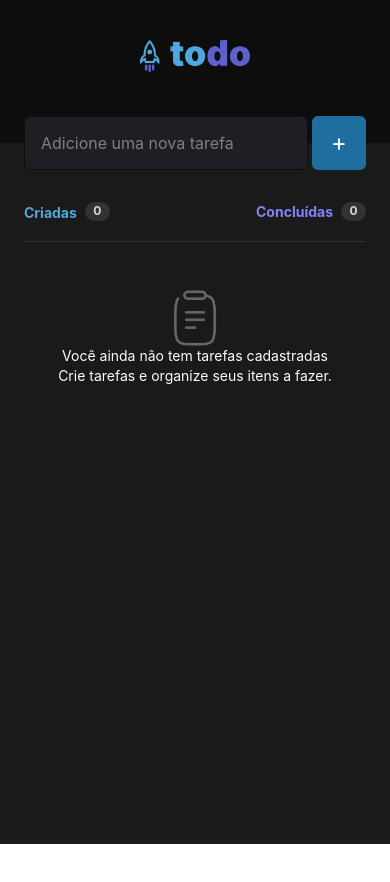
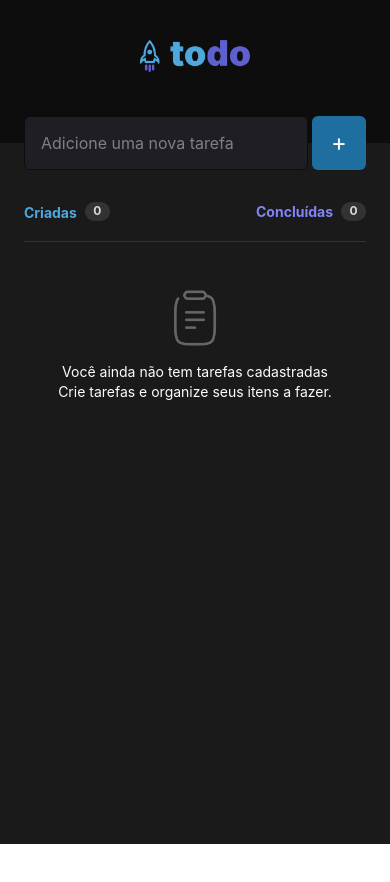
Before and after one commit to lucaspedronet/TudoList, a React Native app: screen / in a window 390 px wide. Shown: the top 882 px of the page. Built offline with nearby package versions, Linux system fonts and the light colour scheme.

Commit message:
16-05-2023/19:25

```diff
--- a/App.tsx
+++ b/App.tsx
@@ -151,7 +151,7 @@ const styled = StyleSheet.create({
     flex: 1, alignSelf: 'stretch', borderTopWidth: 1, borderColor: '#333333', gap: 16
   },
   title3: {
-    flex: 1, color: '#FDFCFE', fontSize: 14, lineHeight: 19.6, textAlign: 'center', fontWeight: '400', top: 48
+    flex: 1, color: '#FDFCFE', fontSize: 14, lineHeight: 19.6, textAlign: 'center', fontWeight: '400', top: 64
   },
   subtitle: {
     color: '#6B6B6B', fontSize: 16, lineHeight: 18.75, fontWeight: '400'
@@ -160,7 +160,7 @@ const styled = StyleSheet.create({
     flex: 1, height: 54, borderRadius: 6, borderWidth: 1, borderColor: '#0D0D0D', backgroundColor: '#1F1E25', color: '#F2F2F2', alignItems: 'center',paddingHorizontal: 16, fontSize: 16,
   },
   list: {
-    flex: 1, height: 64, textAlignVertical: 'center', color: '#FDFCFE', fontSize: 12, fontWeight: '400'
+    flex: 1, height: 64, textAlignVertical: 'center', color: '#FDFCFE', fontSize: 12, fontWeight: '400', textDecorationLine: 'line-through'
   },
   containerinput: {
     flexDirection: 'row', alignItems: 'center', marginTop: -27, gap: 4
```
Also changed, not shown: assents/checked.png (added).
